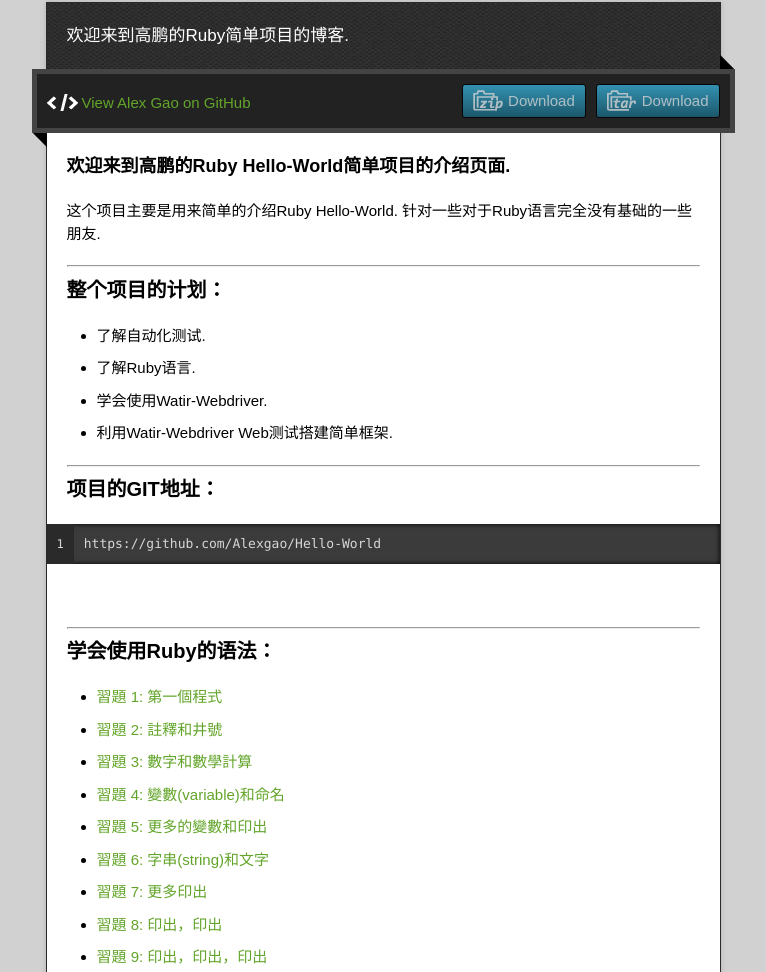
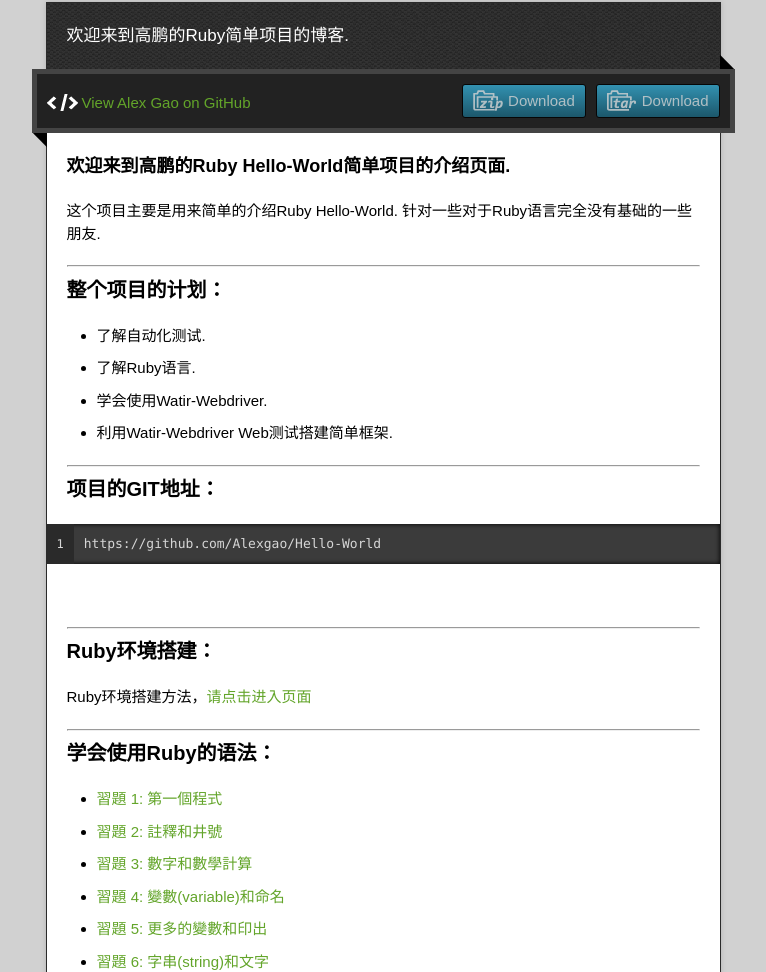
Before and after one commit to Alexgao/Hello-Ruby, a plain HTML site: page index.html in a window 1280 px wide. Shown: the part 128-1100 px from the top of the page, without its empty margins (257-1023 px from the left). Drawn offline with nearby package versions, Linux system fonts and the light colour scheme.

Commit message:
Create gh-pages branch via GitHub

```diff
--- a/index.html
+++ b/index.html
@@ -56,6 +56,12 @@
 </code></pre>
 
 <p><br></p>
+
+<hr><h3>
+<a name="ruby%E7%8E%AF%E5%A2%83%E6%90%AD%E5%BB%BA" class="anchor" href="#ruby%E7%8E%AF%E5%A2%83%E6%90%AD%E5%BB%BA"><span class="octicon octicon-link"></span></a>Ruby环境搭建：</h3>
+
+<p>Ruby环境搭建方法，<a href="http://alexgao.github.io/RubyENVInstall">请点击进入页面</a>
+<br></p>
 
 <hr><h3>
 <a name="%E5%AD%A6%E4%BC%9A%E4%BD%BF%E7%94%A8ruby%E7%9A%84%E8%AF%AD%E6%B3%95" class="anchor" href="#%E5%AD%A6%E4%BC%9A%E4%BD%BF%E7%94%A8ruby%E7%9A%84%E8%AF%AD%E6%B3%95"><span class="octicon octicon-link"></span></a>学会使用Ruby的语法：</h3>
```
Also changed, not shown: params.json (+1 -1 lines).
